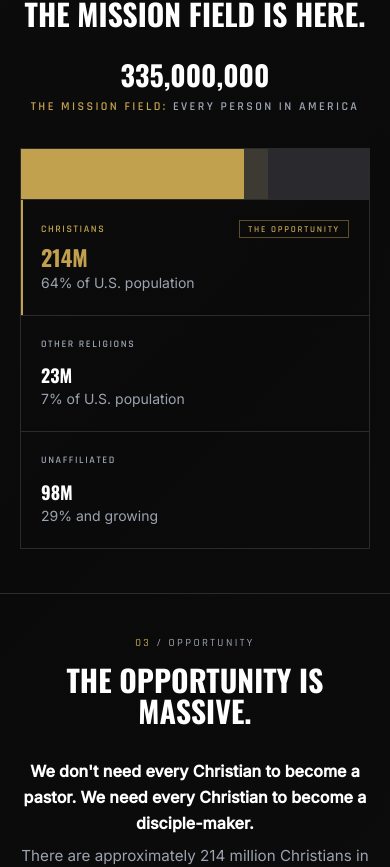
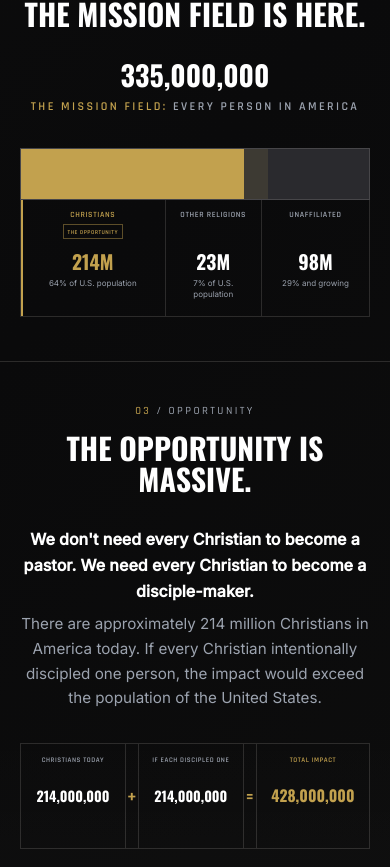
Before and after one commit to rfox0629/usam-website, a Next.js app: page / in a window 390 px wide. Shown: the part 1450-2317 px from the top of the page. Built offline with nearby package versions, Linux system fonts and the light colour scheme.

Commit message:
Polish Field Intelligence mobile metrics

```diff
--- a/app/page.tsx
+++ b/app/page.tsx
@@ -284,7 +284,6 @@ function FieldBeat({
 function FieldMathCard({
   emphasized = false,
   label,
-  last = false,
   value,
 }: {
   emphasized?: boolean;
@@ -293,13 +292,13 @@ function FieldMathCard({
   value: string;
 }) {
   return (
-    <div className={`min-w-0 p-5 sm:p-6 ${last ? "" : "border-b border-[rgba(245,242,234,0.14)] md:border-b-0"}`}>
-      <p className={`text-[10px] font-semibold uppercase leading-snug tracking-[0.18em] ${emphasized ? "text-[#C2A14E]" : "text-stone-500"}`} style={{ fontFamily: font.rajdhani }}>
+    <div className="relative flex min-h-[104px] min-w-0 items-center justify-center p-2.5 text-center sm:min-h-[112px] sm:p-4 md:min-h-[118px] md:justify-start md:p-6 md:text-left">
+      <p className={`absolute left-2 right-2 top-3 text-[7px] font-semibold uppercase leading-[1.25] tracking-[0.08em] sm:left-4 sm:right-4 sm:text-[9px] sm:tracking-[0.14em] md:left-6 md:right-6 md:top-6 md:text-[10px] md:tracking-[0.18em] ${emphasized ? "text-[#C2A14E]" : "text-stone-500"}`} style={{ fontFamily: font.rajdhani }}>
         {label}
       </p>
       <p
-        className={`mt-3 whitespace-nowrap font-bold leading-none tracking-normal ${
-          emphasized ? "text-[clamp(22px,2.8vw,36px)] text-[#C2A14E]" : "text-[clamp(20px,2.4vw,32px)] text-stone-100"
+        className={`whitespace-nowrap font-bold leading-none tracking-normal ${
+          emphasized ? "text-[clamp(14px,4vw,36px)] text-[#C2A14E]" : "text-[clamp(13px,3.6vw,32px)] text-stone-100"
         }`}
         style={{ fontFamily: font.oswald }}
       >
@@ -311,7 +310,7 @@ function FieldMathCard({
 
 function FieldMathOperator({ children }: { children: React.ReactNode }) {
   return (
-    <div className="flex items-center justify-center border-b border-[rgba(245,242,234,0.14)] px-0 py-2 md:border-x md:border-b-0 md:px-3 md:py-0">
+    <div className="flex min-w-0 items-center justify-center border-x border-[rgba(245,242,234,0.14)] px-1 py-0 md:px-3">
       <span className="text-[clamp(18px,2vw,26px)] font-bold leading-none text-[#C2A14E]" style={{ fontFamily: font.oswald }}>
         {children}
       </span>
@@ -417,62 +416,62 @@ function GlobalUrgencySection() {
           <Reveal delay={240}>
             <div ref={populationBarRef} className="mt-8 md:mt-10">
               <div
-                className="flex h-[52px] overflow-hidden border border-[rgba(245,242,234,0.14)]"
+                className="grid h-[52px] grid-cols-[64fr_7fr_29fr] overflow-hidden border border-[rgba(245,242,234,0.14)] bg-[#2A2A2E]"
                 role="img"
                 aria-label="U.S. population by religious identity: 64 percent Christian, 7 percent other religions, 29 percent unaffiliated"
               >
                 <div
-                  className="h-full bg-[#C2A14E] transition-[width] duration-[1400ms] ease-out motion-reduce:transition-none"
-                  style={{ width: isPopulationBarArmed ? "64%" : "0%" }}
+                  className="h-full origin-left bg-[#C2A14E] transition-transform duration-[1400ms] ease-out motion-reduce:transition-none"
+                  style={{ transform: isPopulationBarArmed ? "scaleX(1)" : "scaleX(0)" }}
                 />
                 <div
-                  className="h-full bg-[#3D3A33] transition-[width] duration-[1400ms] ease-out motion-reduce:transition-none"
-                  style={{ width: isPopulationBarArmed ? "7%" : "0%" }}
+                  className="h-full origin-left bg-[#3D3A33] transition-transform duration-[1400ms] ease-out motion-reduce:transition-none"
+                  style={{ transform: isPopulationBarArmed ? "scaleX(1)" : "scaleX(0)" }}
                 />
                 <div
-                  className="h-full bg-[#2A2A2E] transition-[width] duration-[1400ms] ease-out motion-reduce:transition-none"
-                  style={{ width: isPopulationBarArmed ? "29%" : "0%" }}
+                  className="h-full origin-left bg-[#2A2A2E] transition-transform duration-[1400ms] ease-out motion-reduce:transition-none"
+                  style={{ transform: isPopulationBarArmed ? "scaleX(1)" : "scaleX(0)" }}
                 />
               </div>
 
-              <div className="grid border-x border-b border-[rgba(245,242,234,0.14)] md:grid-cols-[1.7fr_1fr_1fr]">
-                <div className="grid min-h-[116px] grid-rows-[auto_1fr_auto] gap-1 border-b border-[rgba(245,242,234,0.14)] p-5 shadow-[inset_2px_0_0_#C2A14E] md:border-b-0 md:shadow-[inset_0_2px_0_#C2A14E]">
-                  <div className="flex min-w-0 flex-wrap items-center justify-between gap-2">
-                    <span className="text-[10px] font-semibold uppercase leading-relaxed tracking-[0.16em] text-[#C2A14E]" style={{ fontFamily: font.rajdhani }}>
+              <div className="grid grid-cols-[1.35fr_0.9fr_1fr] border-x border-b border-[rgba(245,242,234,0.14)] md:grid-cols-[1.7fr_1fr_1fr]">
+                <div className="grid min-h-[116px] min-w-0 grid-rows-[36px_1fr_28px] gap-1 border-r border-[rgba(245,242,234,0.14)] p-2.5 shadow-[inset_2px_0_0_#C2A14E] sm:min-h-[124px] sm:p-4 md:p-5">
+                  <div className="flex min-w-0 flex-col items-center justify-start gap-1 md:flex-row md:flex-wrap md:justify-between md:gap-2">
+                    <span className="text-[8px] font-semibold uppercase leading-tight tracking-[0.08em] text-[#C2A14E] sm:text-[9px] sm:tracking-[0.12em] md:text-[10px] md:leading-relaxed md:tracking-[0.16em]" style={{ fontFamily: font.rajdhani }}>
                       Christians
                     </span>
-                    <span className="inline-flex h-[18px] items-center border border-[rgba(194,161,78,0.45)] px-2 text-[9px] font-semibold uppercase leading-none tracking-[0.2em] text-[#C2A14E]" style={{ fontFamily: font.rajdhani }}>
+                    <span className="inline-flex h-[15px] items-center border border-[rgba(194,161,78,0.45)] px-1 text-[6px] font-semibold uppercase leading-none tracking-[0.08em] text-[#C2A14E] sm:h-[16px] sm:text-[7px] sm:tracking-[0.12em] md:h-[18px] md:px-2 md:text-[9px] md:tracking-[0.2em]" style={{ fontFamily: font.rajdhani }}>
                       The Opportunity
                     </span>
                   </div>
-                  <div className="self-end text-[clamp(22px,2.4vw,28px)] font-bold leading-none text-[#C2A14E]" style={{ fontFamily: font.oswald }}>
+                  <div className="self-center text-center text-[clamp(18px,5vw,28px)] font-bold leading-none text-[#C2A14E] md:text-left" style={{ fontFamily: font.oswald }}>
                     214M
                   </div>
-                  <p className="truncate text-sm leading-relaxed text-stone-500">
+                  <p className="text-center text-[8px] leading-snug text-stone-500 sm:text-[10px] md:text-left md:text-sm md:leading-relaxed">
                     64% of U.S. population
                   </p>
                 </div>
 
-                <div className="grid min-h-[116px] grid-rows-[auto_1fr_auto] gap-1 border-b border-[rgba(245,242,234,0.14)] p-5 md:border-b-0 md:border-l">
-                  <span className="truncate text-[10px] font-semibold uppercase leading-relaxed tracking-[0.16em] text-stone-500" style={{ fontFamily: font.rajdhani }}>
+                <div className="grid min-h-[116px] min-w-0 grid-rows-[36px_1fr_28px] gap-1 border-r border-[rgba(245,242,234,0.14)] p-2.5 sm:min-h-[124px] sm:p-4 md:p-5">
+                  <span className="self-start text-center text-[8px] font-semibold uppercase leading-tight tracking-[0.08em] text-stone-500 sm:text-[9px] sm:tracking-[0.12em] md:text-left md:text-[10px] md:leading-relaxed md:tracking-[0.16em]" style={{ fontFamily: font.rajdhani }}>
                     Other Religions
                   </span>
-                  <div className="self-end text-[clamp(18px,1.9vw,22px)] font-bold leading-none text-stone-100" style={{ fontFamily: font.oswald }}>
+                  <div className="self-center text-center text-[clamp(18px,5vw,28px)] font-bold leading-none text-stone-100 md:text-left" style={{ fontFamily: font.oswald }}>
                     23M
                   </div>
-                  <p className="truncate text-sm leading-relaxed text-stone-500">
+                  <p className="text-center text-[8px] leading-snug text-stone-500 sm:text-[10px] md:text-left md:text-sm md:leading-relaxed">
                     7% of U.S. population
                   </p>
                 </div>
 
-                <div className="grid min-h-[116px] grid-rows-[auto_1fr_auto] gap-1 p-5 md:border-l">
-                  <span className="truncate text-[10px] font-semibold uppercase leading-relaxed tracking-[0.16em] text-stone-500" style={{ fontFamily: font.rajdhani }}>
+                <div className="grid min-h-[116px] min-w-0 grid-rows-[36px_1fr_28px] gap-1 p-2.5 sm:min-h-[124px] sm:p-4 md:p-5">
+                  <span className="self-start text-center text-[8px] font-semibold uppercase leading-tight tracking-[0.08em] text-stone-500 sm:text-[9px] sm:tracking-[0.12em] md:text-left md:text-[10px] md:leading-relaxed md:tracking-[0.16em]" style={{ fontFamily: font.rajdhani }}>
                     Unaffiliated
                   </span>
-                  <div className="self-end text-[clamp(18px,1.9vw,22px)] font-bold leading-none text-stone-100" style={{ fontFamily: font.oswald }}>
+                  <div className="self-center text-center text-[clamp(18px,5vw,28px)] font-bold leading-none text-stone-100 md:text-left" style={{ fontFamily: font.oswald }}>
                     98M
                   </div>
-                  <p className="truncate text-sm leading-relaxed text-stone-500">
+                  <p className="text-center text-[8px] leading-snug text-stone-500 sm:text-[10px] md:text-left md:text-sm md:leading-relaxed">
                     29% and growing
                   </p>
                 </div>
@@ -492,7 +491,7 @@ function GlobalUrgencySection() {
           </Reveal>
 
           <Reveal delay={240}>
-            <div className="mt-8 grid border border-[rgba(245,242,234,0.14)] md:mt-11 md:grid-cols-[minmax(0,1fr)_auto_minmax(0,1fr)_auto_minmax(0,1.15fr)]">
+            <div className="mt-8 grid grid-cols-[minmax(0,1fr)_14px_minmax(0,1fr)_14px_minmax(0,1.08fr)] border border-[rgba(245,242,234,0.14)] md:mt-11 md:grid-cols-[minmax(0,1fr)_auto_minmax(0,1fr)_auto_minmax(0,1.15fr)]">
               <FieldMathCard label="Christians Today" value="214,000,000" />
               <FieldMathOperator>+</FieldMathOperator>
               <FieldMathCard label="If Each Discipled One" value="214,000,000" />
```
